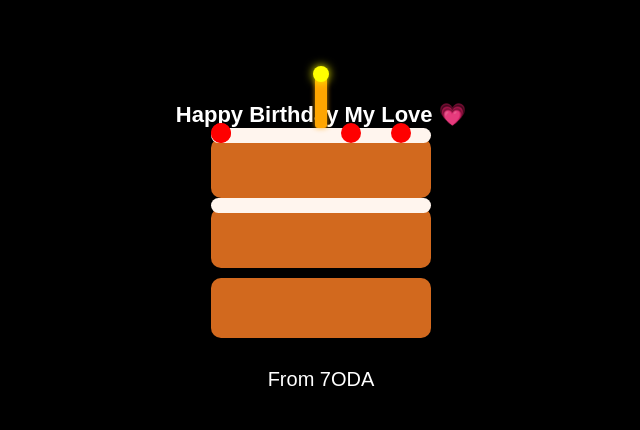
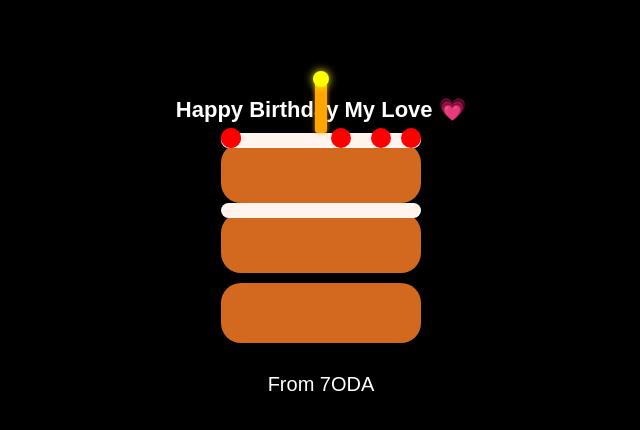
Before and after one commit to RDJ-120/Madry, a plain HTML site: page index.html in a window 1280 px wide. Shown: the part 154-584 px from the top of the page, without its empty margins (319-959 px from the left). Drawn offline with Linux system fonts and the light colour scheme.

Commit message:
Update index.html

```diff
--- a/index.html
+++ b/index.html
@@ -28,24 +28,25 @@
 
   /* النص فوق الكيكة */
   .cake-text {
-    margin-bottom: 10px;
+    margin-bottom: 20px; /* فوق الشمعة */
     color: white;
     font-weight: bold;
     font-size: 22px;
+    text-align: center;
   }
 
-  /* الطبقة الأولى */
+  /* الطبقات */
   .layer {
-    width: 220px;
+    width: 200px;
     height: 60px;
-    background: #d2691e;
-    border-radius: 10px;
+    background: #d2691e; /* لون الكيك */
+    border-radius: 20px;
+    position: relative;
     margin-bottom: 10px;
-    position: relative;
-    box-shadow: 0 4px 8px rgba(0,0,0,0.3);
+    box-shadow: 0 4px 10px rgba(0,0,0,0.3);
   }
 
-  /* الكريمة بين الطبقات */
+  /* كريمة بين الطبقات */
   .cream {
     position: absolute;
     top: -10px;
@@ -53,7 +54,7 @@
     width: 100%;
     height: 15px;
     background: #fff5ee;
-    border-radius: 8px;
+    border-radius: 10px;
   }
 
   /* الكرز على الوجه */
@@ -66,10 +67,11 @@
     top: -15px;
   }
 
-  .cherry:nth-child(1){ left: 30px; }
-  .cherry:nth-child(2){ left: 80px; }
-  .cherry:nth-child(3){ left: 130px; }
-  .cherry:nth-child(4){ left: 180px; }
+  .cherry:nth-child(1){ left: 20px; }
+  .cherry:nth-child(2){ left: 60px; }
+  .cherry:nth-child(3){ left: 110px; }
+  .cherry:nth-child(4){ left: 150px; }
+  .cherry:nth-child(5){ left: 180px; }
 
   /* الشمعة */
   .candle {
@@ -136,8 +138,10 @@
 <body>
 
 <div class="cake-container">
+  <!-- النص فوق الشمعة -->
   <div class="cake-text">Happy Birthday My Love 💗</div>
 
+  <!-- الطبقة الأولى مع الشمعة والكرز -->
   <div class="layer">
     <div class="cream"></div>
     <div class="candle"><div class="flame"></div></div>
@@ -145,15 +149,22 @@
     <div class="cherry"></div>
     <div class="cherry"></div>
     <div class="cherry"></div>
+    <div class="cherry"></div>
   </div>
+
+  <!-- طبقة ثانية -->
   <div class="layer">
     <div class="cream"></div>
   </div>
+
+  <!-- طبقة ثالثة -->
   <div class="layer"></div>
 
+  <!-- نص أسفل الكيكة -->
   <div class="from-text">From 7ODA</div>
 </div>
 
+<!-- القلب عند اللمس -->
 <div class="heart" id="heart"></div>
 
 <script>
```
